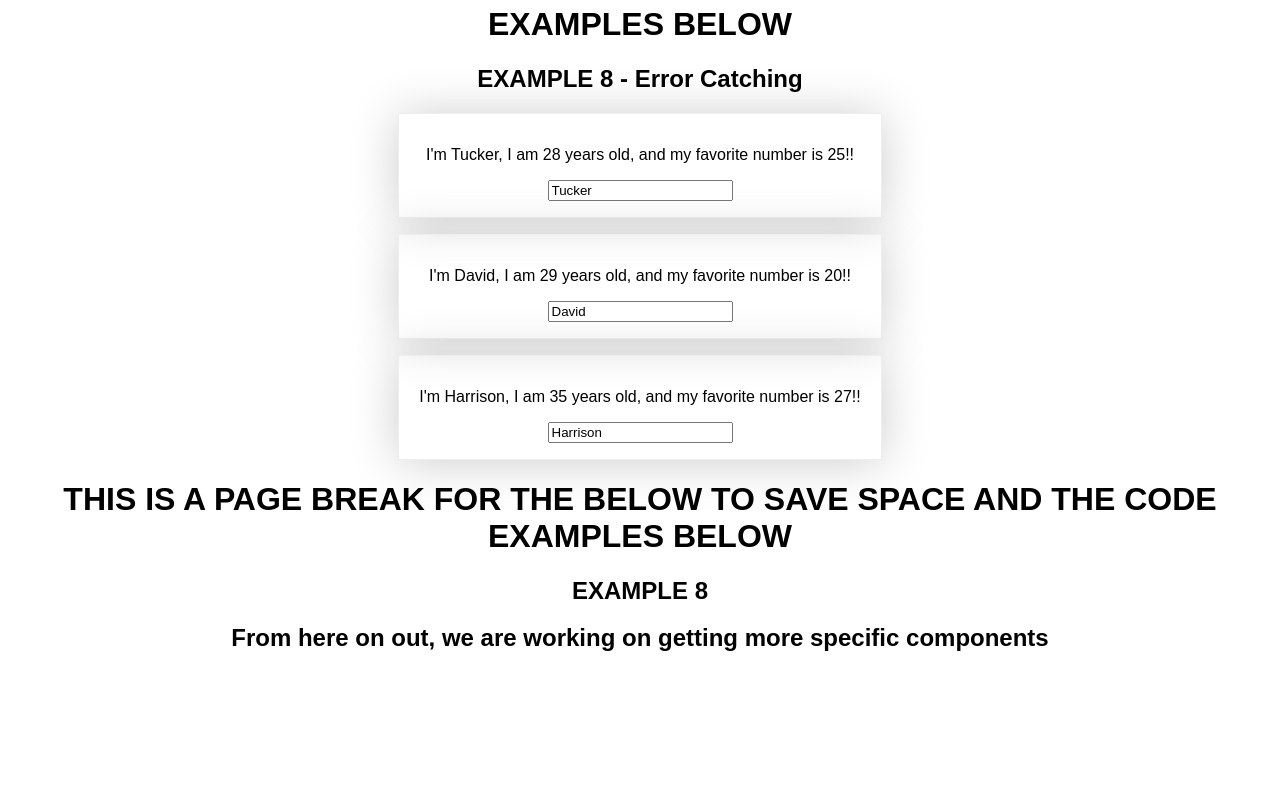
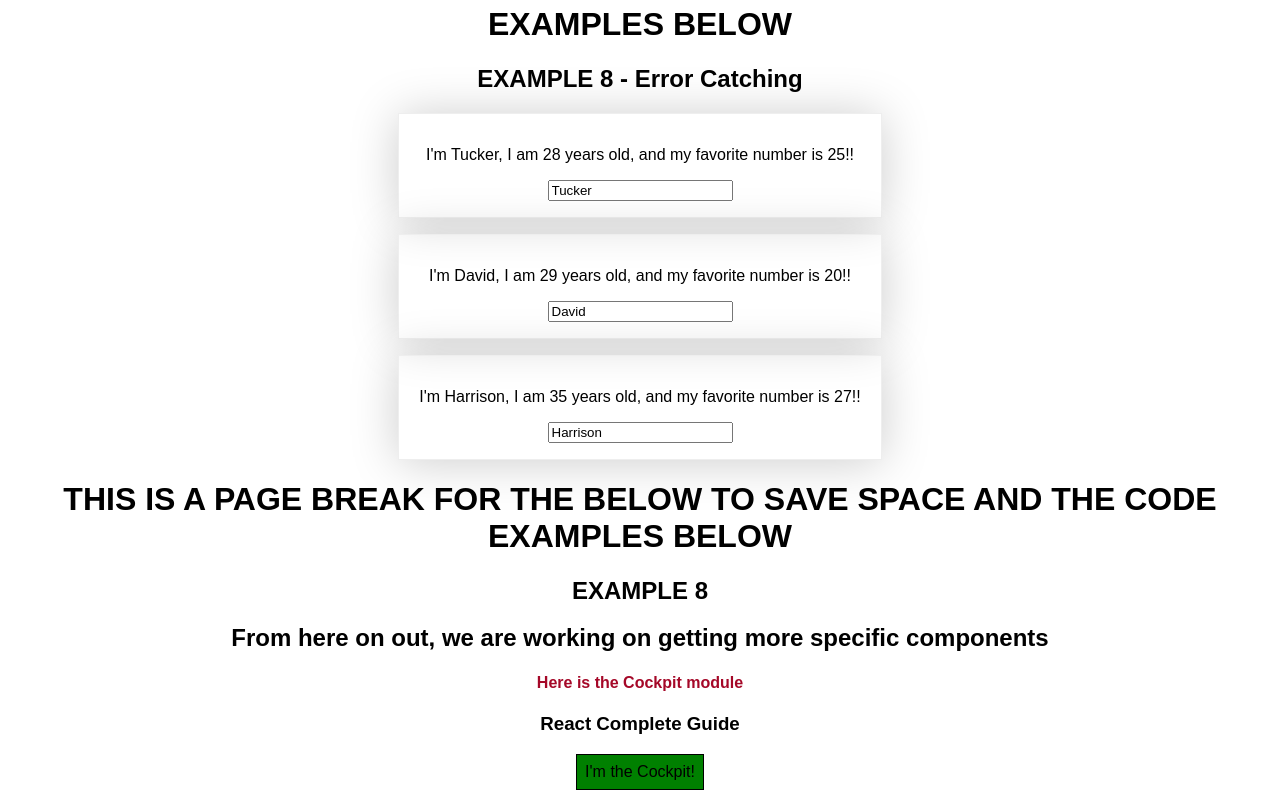
Before and after one commit to okg8869/React-Complete-Guide, a React (Create React App) app: page / in a window 1280 px wide. Shown: the part 3116-3906 px from the top of the page. Before the commit the page ends 3788 px from the top, so only its background shows below. Built offline with nearby package versions, Linux system fonts and the light colour scheme.

Commit message:
this.props example

```diff
--- a/src/App.js
+++ b/src/App.js
@@ -6,6 +6,8 @@ import Person from './Components/Person/Person';
 import Radiumexample from './Components/CSSalternatives/Radium/Radium';
 import StyledCompExample from './Components/CSSalternatives/StyledComponent/StyledCompExample';
 import ErrorBoundary  from './Components/ErrorHandling/ErrorBoundary'
+import PersonsNew from './Components/PersonsNew/PeronsNew';
+import Cockpit from './Components/Cockpit/Cockpit'
 
 class App extends Component {
   state = {
@@ -16,6 +18,7 @@ class App extends Component {
     ],
     otherState: 'some other value',
     showPersons: false,
+    showPersona: false,
     personsTwo: [
       { id: '1', name: 'Tucker', age: 28 },
       { id: '2', name: 'David', age: 29 },
@@ -88,8 +91,10 @@ class App extends Component {
   renderPersonHandler = () => {
 // create a variable and set to the current value of showPersons in state - 'true'
     const doesShow = this.state.showPersons;
+    const doesShowTwo = this.state.showPersona;
 // then we set it to what doesShow is not - thus toggling back and forth when the button is clicked
     this.setState({showPersons: !doesShow});
+    this.setState({showPersona: !doesShowTwo})
   }
 
 
@@ -141,19 +146,20 @@ class App extends Component {
   }
 
 // The above code could also look like this to be shorter:
-                    //       let persons = null;
+// Below was originally an example, not it is being repurposed to make more specific components
+// But the comment holds true
+  let persona = null;
 
-                    //       if(this.state.showPersons) {
-                    //         persons = (
-                    //           <div>
-                    //              {this.state.persons.map(person => {
-                    //                 return <Person
-                    //                   name={person.name}
-                    //                   age={person.age}/>
-                    //               })}
-                    //         </div>
-                    //         );
-                    //       }
+  if(this.state.showPersona) {
+    persona = (
+      <div>
+          <PersonsNew
+            persona={this.state.personsTwo}
+            clicked={this.deletePersonHandler}
+            changed={this.personsTwoNameChangedHandler}/>
+      </div>
+    );
+  }
 // Similar to how it is below in the third example
 
     return (
@@ -220,7 +226,7 @@ us to write the follow expression to show/hide the whole div using the showPerso
 
 <h1>ANOTHER WAY TO DO THE ABOVE TOGGLE</h1>
 <h2>EXAMPLE 3</h2>
-{/* Here the div and the jsc code is being set above as a variable, and we are using an if/then statement
+{/* Here the div and the jsx code is being set above as a variable, and we are using an if/then statement
 to toggle the variable to dispay or be null. We call the variable below with 'persons' */}
         {persons}
 
@@ -323,7 +329,15 @@ a trouble component. NICE TO KNOW, NOT TO USE EVERYWHERE*/}
 <h2>EXAMPLE 8</h2>
 <h2>From here on out, we are working on getting more specific components</h2>
 
-
+      <Cockpit
+// Here is the Title props being passed into the Cockpit module. This is to show the this.
+// selector for props. 'this.props.appTitle' -- it is actually being passed into the App.js
+// component from the index.js file!
+        title={this.props.appTitle}
+        showPersona={this.state.showPersona}
+        persona={this.state.PersonsTwo}
+        clicked={this.renderPersonHandler}/>
+      {persona}
 
 
       </div>
--- a/src/Components/Cockpit/Cockpit.js
+++ b/src/Components/Cockpit/Cockpit.js
@@ -2,12 +2,19 @@ import React from 'react'
 
 
 const Cockpit = (props) => {
+
+  if (props.showPersona) {
+
+  }
+
   return(
     <div >
-
-      <p>text</p>
-      <strong>text</strong>
-      <input type='text' onChange={props.changed} value={props.name}/>
+      <h4 className='red'>Here is the Cockpit module</h4>
+{/* This title is being set in APP.js under example 8 */}
+      <h3>{props.title}</h3>
+      <button
+        className='button'
+        onClick={props.clicked}>I'm the Cockpit!</button>
     </div>
   )
 };
--- a/src/Components/PersonsNew/PeronsNew.js
+++ b/src/Components/PersonsNew/PeronsNew.js
@@ -1,15 +1,15 @@
-import React from 'react'
+import React from 'react';
+
+import Person from '../Person/Person';
 
 
-const PersonsNew = (props) => {
-  return(
-    <div >
-
-      <p>text</p>
-      <strong>text</strong>
-      <input type='text' onChange={props.changed} value={props.name}/>
-    </div>
-  )
-};
+const PersonsNew = (props) => props.persona.map( ( person, index ) => {
+  return <Person
+        click={() => props.clicked( index )}
+        name={person.name}
+        age={person.age}
+        key={person.id}
+        changed={(event) => props.changed( event, person.id )} />
+} );
 
  export default PersonsNew;
--- a/src/index.js
+++ b/src/index.js
@@ -4,5 +4,7 @@ import './index.css';
 import App from './App';
 import registerServiceWorker from './registerServiceWorker';
 
-ReactDOM.render(<App />, document.getElementById('root'));
+
+// Here you can see the 'appTitle' prop being passed into the App component! See Example 8
+ReactDOM.render(<App appTitle="React Complete Guide"/>, document.getElementById('root'));
 registerServiceWorker();
```
